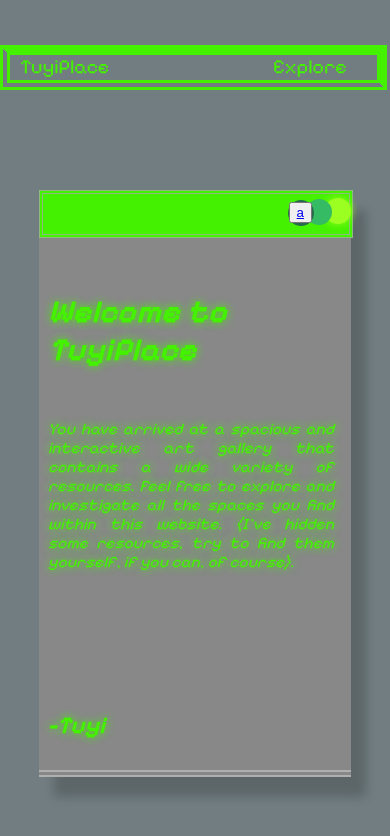
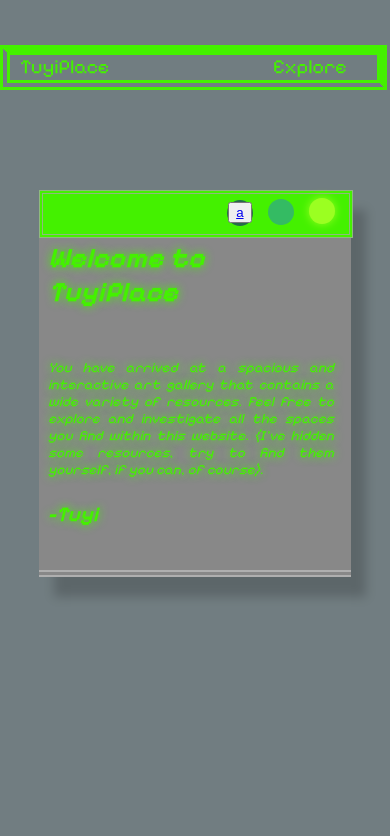
Before and after one commit to TheRealTuyi/TuyiPlace, a plain HTML site: page index.html in a window 390 px wide. Drawn offline with Linux system fonts and the light colour scheme.

Commit message:
Parche celulares.css

```diff
--- a/styles.css
+++ b/styles.css
@@ -113,7 +113,7 @@ body {
 
     .mini {
         width: 80%;
-        height: 580px;
+        height: 380px;
     }
 
     .explorer {
@@ -123,9 +123,11 @@ body {
     }
 
     .bien {
-        font-size: 16px;
+      position: relative;
+        font-size: 14px;
         margin-left: 5px;
         margin-right: 15px;
+        bottom: 50px;
     }
 
     .top{
@@ -134,21 +136,22 @@ body {
     }
 }
 .radio{
-right: 10%;;
+right: 15%;;
 }
 .radio2{
-right: 20%;
+right: 32.5%;
 }
 .radio3{
-right: 30%;
+right: 50%;
 }
 .TuyiPlace{
 bottom: 20px;
 }
 .tayo{
-    margin-top: 80px;
+  position: relative;
+  margin-top:-50px;
 }
 .xd{
-    left: 74%;
-    bottom: 575px;
+    left: 58.5%;
+    bottom: 375px;
 }
```
